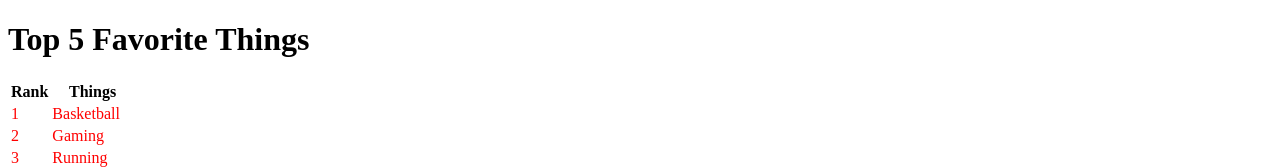
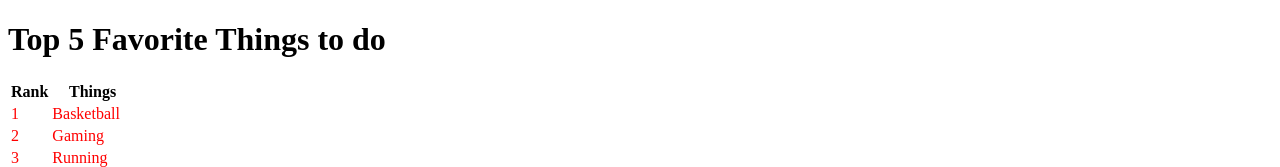
Before and after one commit to davidv50/davidv50.github.io, a plain HTML site: page index.html in a window 1280 px wide. Shown: the top 167 px of the page. Drawn offline with Linux system fonts and the light colour scheme.

Commit message:
Update index.html

```diff
--- a/index.html
+++ b/index.html
@@ -2,7 +2,7 @@
 <!DOCTYPE html>
 <html ><head><meta charset=utf-8" /><title>All time Favorites</title></head>
 <body>
-        <h1>Top 5 Favorite Things</h1>
+        <h1>Top 5 Favorite Things to do</h1>
         <table><tr><th>Rank</th><th>Things</th></tr>
         <tr><td>1</td><td>Basketball</td></tr>
         <tr><td>2</td><td>Gaming</td></tr>
```
